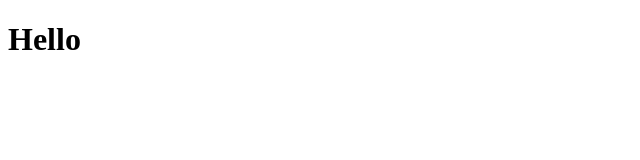
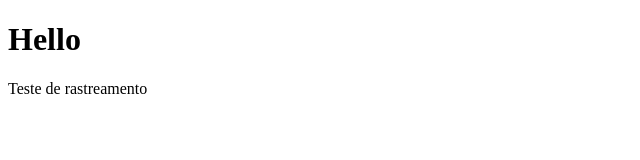
Before and after one commit to romulorasec/Hello, a plain HTML site: page index.html in a window 1280 px wide. Shown: the whole page, without its empty margins (0-640 px from the left). Drawn offline with Linux system fonts and the light colour scheme.

Commit message:
Meu primeiro HTML

```diff
--- a/index.html
+++ b/index.html
@@ -7,5 +7,6 @@
 </head>
 <body>
 <h1>Hello</h1>
+<p>Teste de rastreamento</p>
 </body>
 </html>
```
